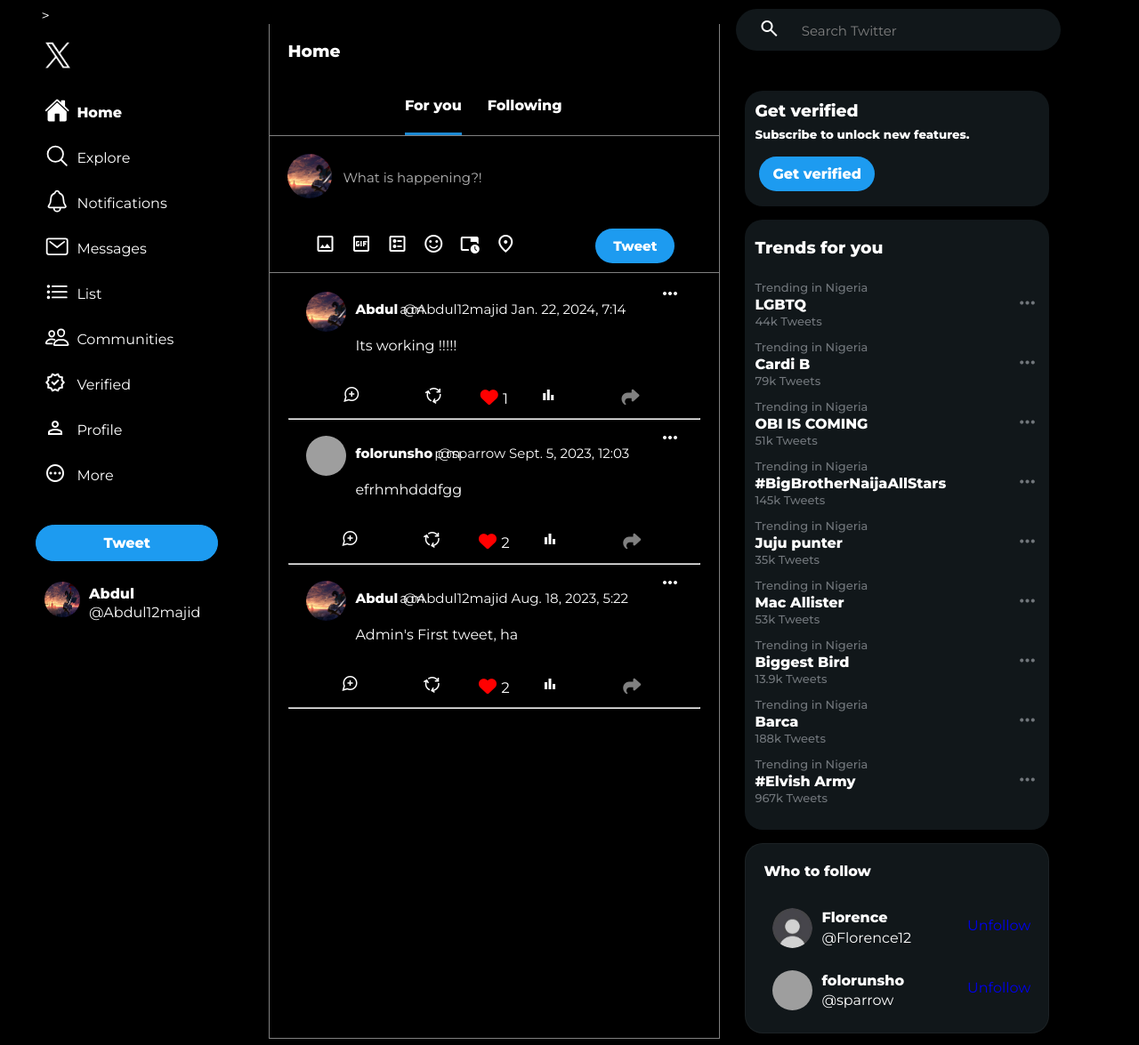
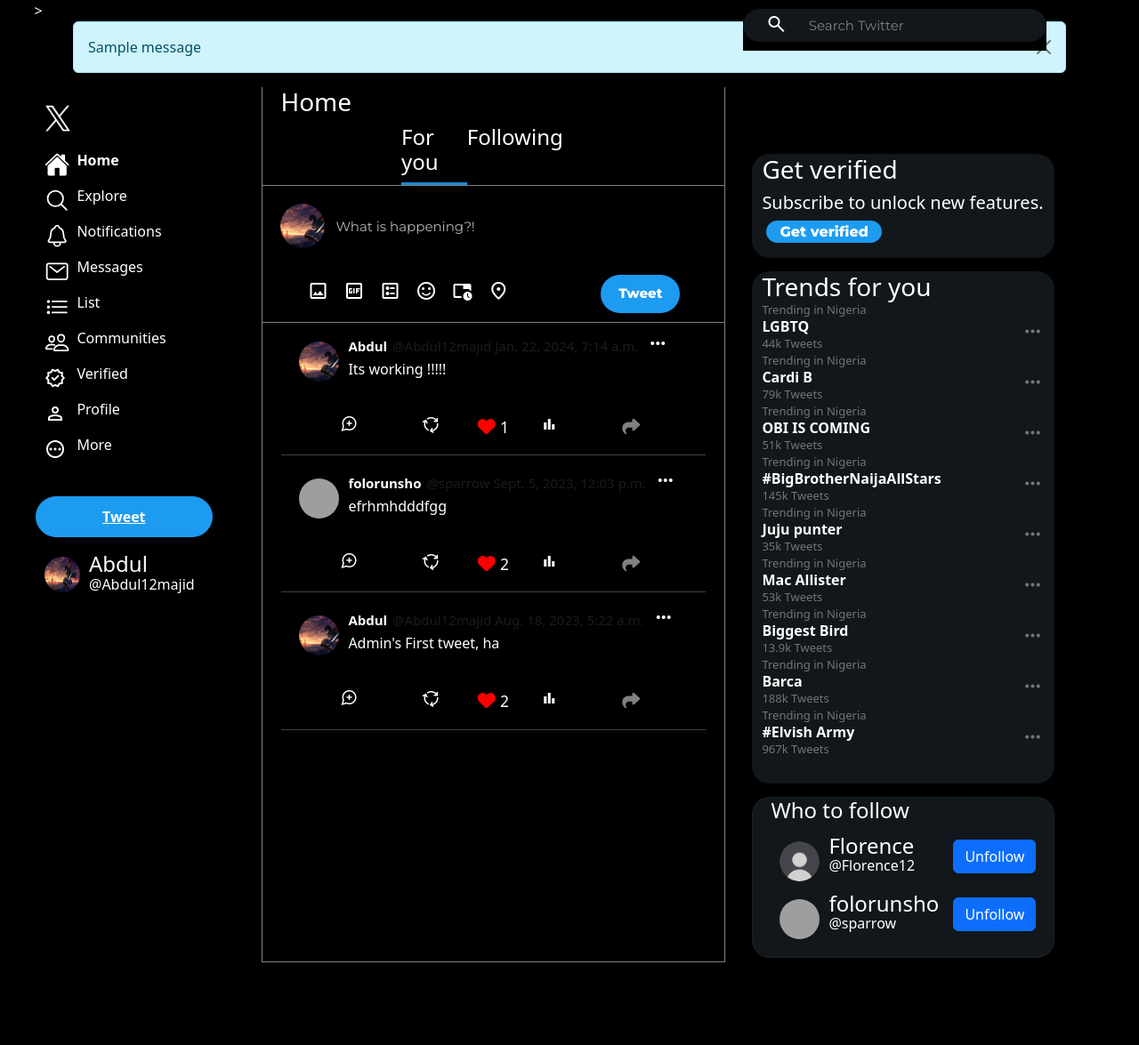
Before and after one commit to Abdul12majid/tweeter, a Django app: page / in a window 1280 px wide. Shown: the whole page at 89% size. After the commit the page ends 1082 px from the top, so only its background shows below. Run offline with Django 4.2, Linux system fonts and the light colour scheme; a user stored in the database is signed in; data comes from the database, SQL or seed files in the repository; both versions use the stored data as it was after the commit; one stand-in notice (Sample message) is shown; some libraries are stand-ins or nearby versions; grey boxes are pictures that could not be loaded.

Commit message:
final touches

```diff
--- a/tweet/templates/index2.html
+++ b/tweet/templates/index2.html
@@ -1,16 +1,28 @@
 <!DOCTYPE html>
 {% load static %}
 <html lang="en">
-<head    <meta charset="UTF-8">>
+<head>
 
+    <meta charset="UTF-8">>
     <meta name="viewport" content="width=device-width, initial-scale=1.0">
+    <link rel="stylesheet" href="https://cdn.jsdelivr.net/npm/bootstrap@5.3.2/dist/css/bootstrap.min.css" integrity="sha384-T3c6CoIi6uLrA9TneNEoa7RxnatzjcDSCmG1MXxSR1GAsXEV/Dwwykc2MPK8M2HN" crossorigin="anonymous">
     <link rel="shortcut icon" type="x-icon" href="./image/xfavicon.jpg">
     <link rel="stylesheet" href="{% static 'style_1.css' %}">
     <link rel="stylesheet" href="https://fonts.googleapis.com/css2?family=Material+Symbols+Outlined:opsz,wght,FILL,GRAD@20..48,100..700,0..1,-50..200" />
     <title>Home / X</title>
     <script src="https://kit.fontawesome.com/28fa4b0142.js" crossorigin="anonymous"></script>
 </head>
-<body>
+<body style="color:white;">
+     <div class="container">
+    {% if messages %}
+    {% for message in messages %}
+     <div class="alert alert-info alert-dismissible fade show" role="alert">
+        {{ message }}
+     <button type="button" class="btn-close" data-bs-dismiss="alert" aria-label="Close"></button>
+     </div>
+    {% endfor %}
+    {% endif %}
+  </div>
     <div class="all-sections">
         <div class="left-sect-cover">
         <div class="left-sect">
@@ -233,7 +245,7 @@
                         </div>
                     </div>
                     <div class="newsfeed-post">
-                        <p>
+                        <p style="color:white;">
                             {{ tweet.body}}
                         </p>
                     </div>
@@ -425,7 +437,7 @@
             </div>
             </div>
 
-            <div class="who-to-follow">
+            <div style="color: white;" class="who-to-follow">
                 <div class="who-text"><h4>Who to follow</h4></div>
                 {% for profile in all_profile %}
 
@@ -788,5 +800,10 @@
 
 <script type="module" src="https://unpkg.com/ionicons@7.1.0/dist/ionicons/ionicons.esm.js"></script>
 <script nomodule src="https://unpkg.com/ionicons@7.1.0/dist/ionicons/ionicons.js"></script>
+
+<!--====== Javascripts & Jquery ======-->
+    <script src="https://cdn.jsdelivr.net/npm/bootstrap@5.3.2/dist/js/bootstrap.min.js" integrity="sha384-BBtl+eGJRgqQAUMxJ7pMwbEyER4l1g+O15P+16Ep7Q9Q+zqX6gSbd85u4mG4QzX+" crossorigin="anonymous"></script>
+    <script src="https://cdn.jsdelivr.net/npm/bootstrap@5.3.2/dist/js/bootstrap.bundle.min.js" integrity="sha384-C6RzsynM9kWDrMNeT87bh95OGNyZPhcTNXj1NW7RuBCsyN/o0jlpcV8Qyq46cDfL" crossorigin="anonymous"></script>
+
 </body>
 </html>
--- a/tweet/templates/profile.html
+++ b/tweet/templates/profile.html
@@ -1,4 +1,4 @@
-{% extends 'base.html' %}
+ddd{% extends 'base.html' %}
 {% load static %}
 {% block content %}
 
--- a/tweet/views.py
+++ b/tweet/views.py
@@ -101,9 +101,9 @@ def update_user(request):
 		if user_form.is_valid() and profile_form.is_valid():
 			user_form.save()
 			profile_form.save()
-			login(request, current_user)
+
 			messages.success(request, ('Info updated'))
-			return redirect('home')
+			return redirect('profile' + request.user.id )
 		return render(request, 'update_user.html', {"user_form":user_form, 'profile_form':profile_form})
 	else:
 		messages.success(request, ('You need to login to view this page'))
@@ -139,6 +139,7 @@ def share_tweet(request, pk):
 
 def twitter(request):
 	if request.user.is_authenticated:
+
 		tweets=Tweet.objects.all().order_by('-created_at')
 		current_user=User.objects.get(id=request.user.id)
 		profile_user=Profile.objects.get(user__id=request.user.id)
```
Also changed, not shown: tweeter/settings.py (+5 -2 lines), db.sqlite3.
